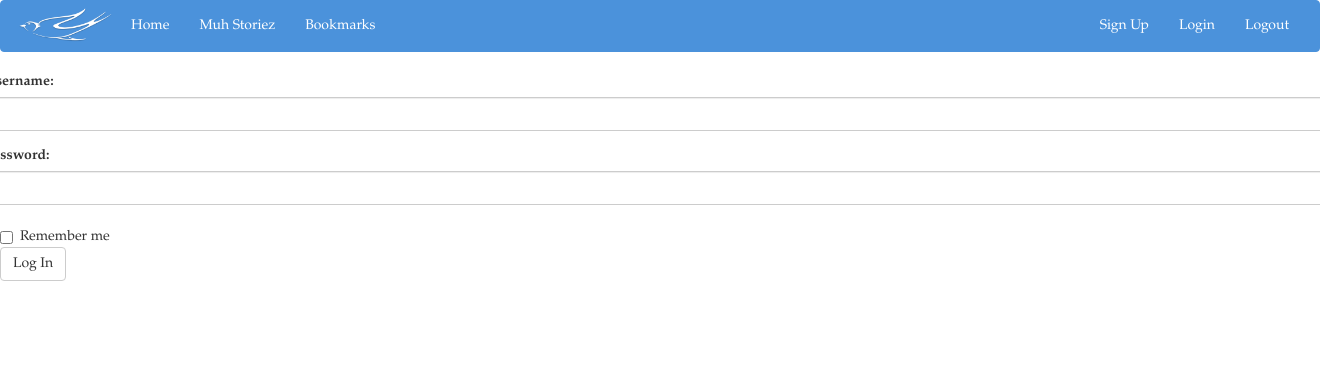
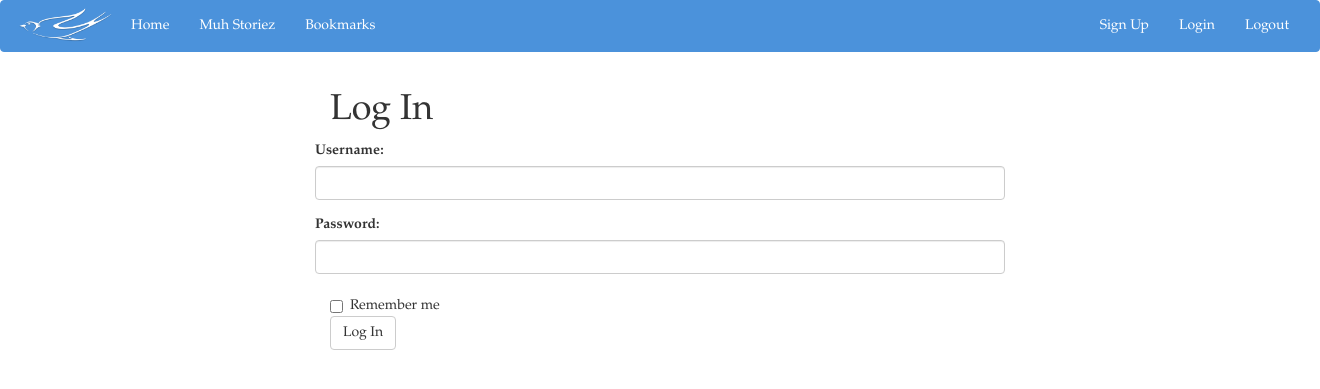
Before and after one commit to danaadylova/Swallow-Tales, a Django app: template BrickHacks/SwallowTales/templates/login.html in a window 1320 px wide; the page is wider, and only the part inside the window is pictured. Shown: the top 389 px of that part. Run offline with Django 3.2, Linux system fonts and the light colour scheme; the template is opened without the code that fills it, so the values that code supplies are empty; some libraries are stand-ins or nearby versions.

Commit message:
Log in CSS looks gucci

```diff
--- a/BrickHacks/SwallowTales/templates/home.html
+++ b/BrickHacks/SwallowTales/templates/home.html
@@ -2,4 +2,8 @@
 
 {% block content %}
 
+<div class="container-fluid">
+
+</div>
+
 {% endblock content %}
--- a/BrickHacks/SwallowTales/templates/login.html
+++ b/BrickHacks/SwallowTales/templates/login.html
@@ -1,6 +1,7 @@
 {% extends "base.html" %}
 {% block content %}
-    <div id="login">
+    <div id="sign_up_form">
+        <h1>Log In</h1>
         <form class="form-horizontal" name="LoginForm" action="/login/" method="post">
             {% csrf_token %}
             {% if next %}
```
